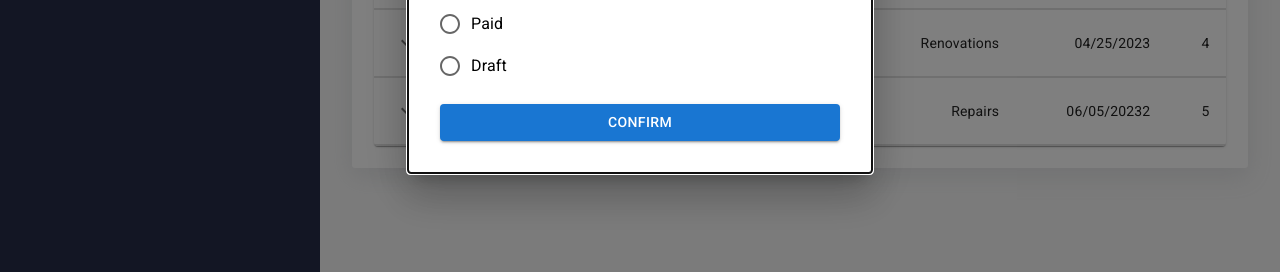
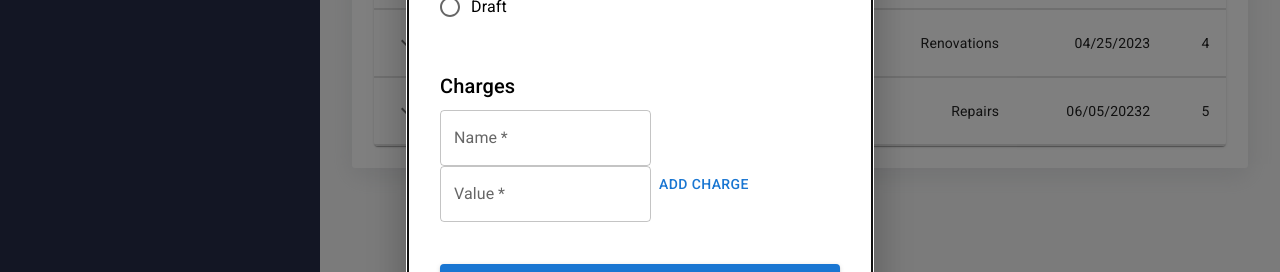
Before and after one commit to tylercorbett/bidsight, a React (Create React App) app: page / in a window 1280 px wide. Shown: the part 499-771 px from the top of the page. Built offline with nearby package versions, Linux system fonts and the light colour scheme.

Commit message:
add charges

```diff
--- a/src/components/AddInvoiceModal/AddInvoiceModal.tsx
+++ b/src/components/AddInvoiceModal/AddInvoiceModal.tsx
@@ -9,9 +9,8 @@ import FormControlLabel from '@mui/material/FormControlLabel';
 import FormControl from '@mui/material/FormControl';
 import FormLabel from '@mui/material/FormLabel';
 import TextField from '@mui/material/TextField';
-import { Invoice } from '../../types/invoice';
+import { Invoice, Charge } from '../../types/invoice';
 import { DatePicker } from '@mui/x-date-pickers/DatePicker';
-
 
 const style = {
   position: 'absolute' as 'absolute',
@@ -25,7 +24,7 @@ const style = {
   p: 4,
   display: 'flex',
   flexDirection: 'column',
-  minHeight: '30rem',
+  minHeight: '50rem',
   justifyContent: 'space-between'
 };
 
@@ -40,18 +39,25 @@ const defaultState = {
   name: '',
   category: '',
   dueDate: '',
-  status: 'outstanding'
+  status: 'outstanding',
+};
+
+const defaultChargeState = {
+  name: '',
+  value: ''
 };
 
 const AddInvoiceModal: React.FC<Props> = ({ isModalOpen, handleClose, handleSubmit }) => {
   const [newInvoice, setNewInvoice] = useState<Invoice>(defaultState);
+  const [charges, setCharges] = useState<Charge[]>([]);
+  const [newCharge, setNewCharge] = useState<Charge>(defaultChargeState);
 
   const handleConfirmClicked = () => {
     const isInvalid = (newInvoice.name === '') || (newInvoice.category === '') || (newInvoice.dueDate === '');
     if (isInvalid) {
       alert('Name, category, and due date are required');
     } else {
-      handleSubmit(newInvoice);
+      handleSubmit({...newInvoice, charges});
     }
   };
 
@@ -64,6 +70,16 @@ const AddInvoiceModal: React.FC<Props> = ({ isModalOpen, handleClose, handleSubm
   const handleDateChange = (newDate: any) => {
     const formattedDate = newDate.toFormat('MM/dd/yyyy');
     handleInputChange(formattedDate, 'dueDate')
+  };
+
+  const handleCurrentChargeChange = (inputValue: string, inputID: string) => {
+    let newChargeState = {...newCharge};
+    newChargeState[inputID as keyof Charge] = inputValue;
+    setNewCharge(newChargeState);
+  };
+
+  const handleAddChargeClicked = () => {
+    setCharges([...charges, newCharge]);
   };
 
   return (
@@ -107,6 +123,28 @@ const AddInvoiceModal: React.FC<Props> = ({ isModalOpen, handleClose, handleSubm
             <FormControlLabel value="draft" control={<Radio />} label="Draft" />
           </RadioGroup>
         </FormControl>
+        <Box>
+          <Typography id="modal-modal-title" variant="h6" component="h2" marginBottom={".5rem"}>
+            Charges
+          </Typography>
+          <TextField
+            id="outlined-basic"
+            label="Name"
+            variant="outlined"
+            required
+            onChange={(event: React.ChangeEvent<HTMLInputElement>) => {
+              handleCurrentChargeChange(event.target.value, 'name');
+            }}/>
+          <TextField
+            id="outlined-basic"
+            label="Value"
+            variant="outlined"
+            required
+            onChange={(event: React.ChangeEvent<HTMLInputElement>) => {
+              handleCurrentChargeChange(event.target.value, 'value');
+            }}/>
+            <Button onClick={handleAddChargeClicked}>Add Charge</Button>
+        </Box>
         <Button variant='contained' type='submit' onClick={handleConfirmClicked}>Confirm</Button>
       </Box>
       </Modal>
```
Also changed, not shown: src/types/invoice.tsx (+7 -2 lines).
